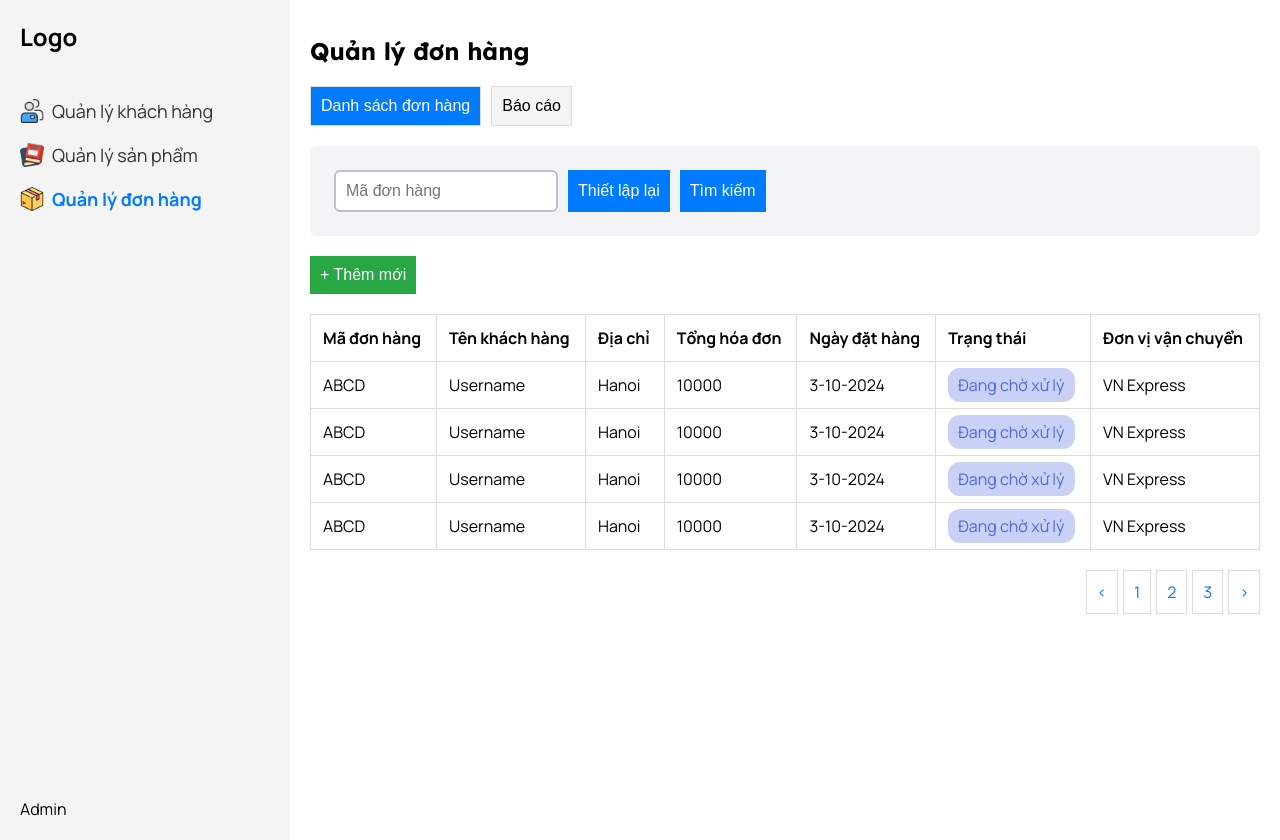
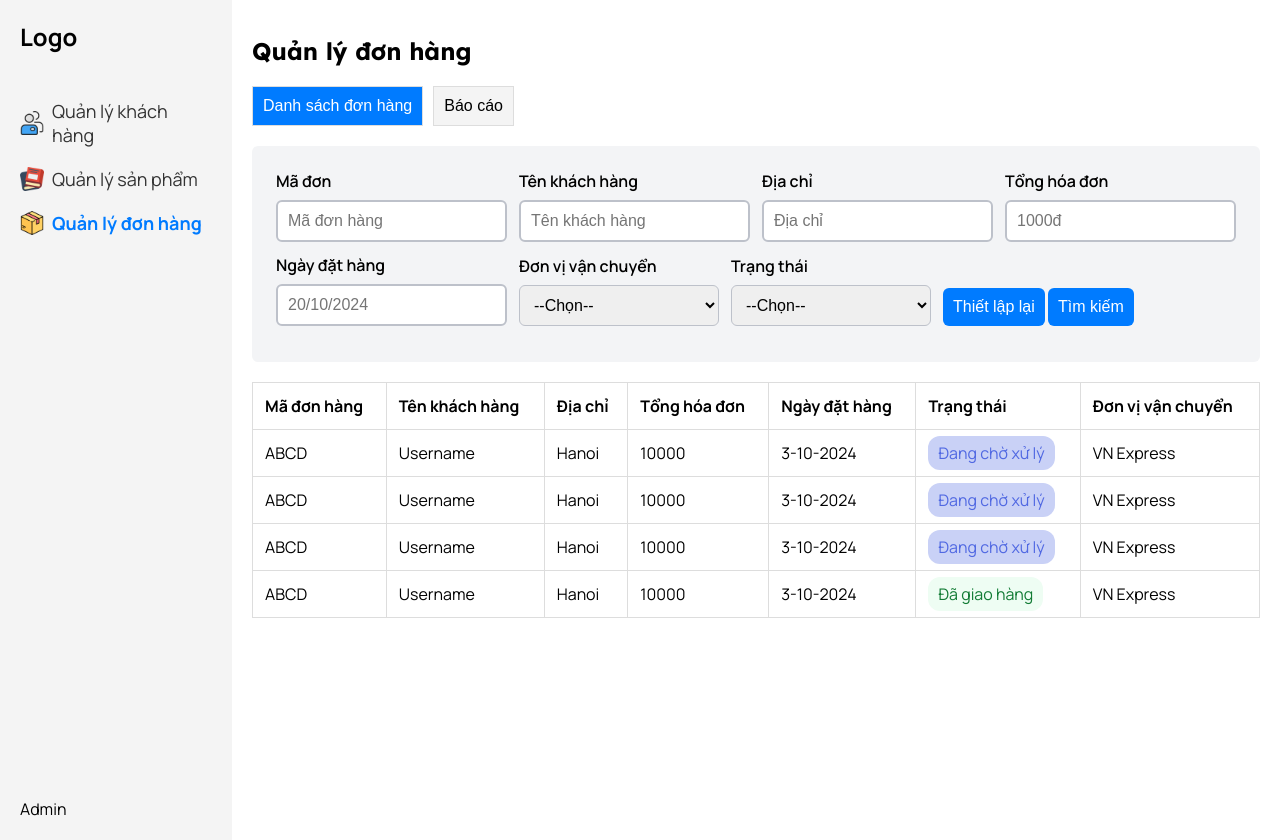
Before and after one commit to nmanhtuan17/admin, a plain HTML site: page order-manage/orders.html in a window 1280 px wide. Drawn offline with nearby package versions, Linux system fonts and the light colour scheme.

Commit message:
:lipstick: update ui order manage

```diff
--- a/order-manage/orders.html
+++ b/order-manage/orders.html
@@ -53,11 +53,48 @@
 
         <div id="DanhSachDonHang" class="tabcontent active">
             <div class="search-section">
-                <input type="text" class="input" id="category-id" placeholder="Mã đơn hàng">
-                <button onclick="resetSearch()">Thiết lập lại</button>
-                <button onclick="searchCategories()">Tìm kiếm</button>
+                <div class="row">
+                    <div>
+                        <label class="search-input-label" for="order-id">Mã đơn</label>
+                        <input type="text" class="input" id="order-id" placeholder="Mã đơn hàng">
+                    </div>
+
+                    <div>
+                        <label class="search-input-label" for="order-customer">Tên khách hàng</label>
+                        <input type="text" class="input" id="order-customer" placeholder="Tên khách hàng">
+                    </div>
+                    <div>
+                        <label class="search-input-label" for="order-address">Địa chỉ</label>
+                        <input type="text" class="input" id="order-address" placeholder="Địa chỉ">
+                        </select>
+                    </div>
+                    <div>
+                        <label class="search-input-label" for="order-total">Tổng hóa đơn</label>
+                        <input type="number" class="input" id="order-total" placeholder="1000đ">
+                    </div>
+                </div>
+
+                <div class="row align-items-end">
+                    <div>
+                        <label class="search-input-label" for="order-date">Ngày đặt hàng</label>
+                        <input type="text" class="input" id="order-date" placeholder="20/10/2024">
+                    </div>
+                    <div>
+                        <label class="search-input-label" for="order-shipment">Đơn vị vận chuyển</label>
+                        <select class="selector" id="order-shipment">
+                        </select>
+                    </div>
+                    <div>
+                        <label class="search-input-label" for="order-status">Trạng thái</label>
+                        <select class="selector" id="order-status">
+                        </select>
+                    </div>
+                    <div>
+                        <button class="search-btn" onclick="resetOrderSearch()">Thiết lập lại</button>
+                        <button class="search-btn" onclick="searchOrders()">Tìm kiếm</button>
+                    </div>
+                </div>
             </div>
-            <button class="btn-add" onclick="addCategory()">+ Thêm mới</button>
             <table>
                 <thead>
                     <tr>
@@ -70,37 +107,48 @@
                         <th>Đơn vị vận chuyển</th>
                     </tr>
                 </thead>
-                <tbody id="category-table">
+                <tbody id="order-table">
                     <!-- Nội dung bảng sẽ được thêm động qua JS -->
                 </tbody>
             </table>
             <div class="pagination">
-                <a href="#">‹</a>
-                <a href="#">1</a>
-                <a href="#">2</a>
-                <a href="#">3</a>
-                <a href="#">›</a>
 
             </div>
         </div>
 
         <div id="BaoCao" class="tabcontent">
             <div class="search-section">
-                <input type="text" class="input" id="category-id" placeholder="Mã thể loại">
-                <input type="text" class="input" id="category-name" placeholder="Thể loại">
-                <select class="selector" id="status">
-                    <option value="">--Chọn--</option>
-                    <option value="active">Hoạt động</option>
-                    <option value="inactive">Không hoạt động</option>
-                </select>
-                <button onclick="resetSearch()">Thiết lập lại</button>
-                <button onclick="searchCategories()">Tìm kiếm</button>
+                <div class="row align-items-end">
+                    <div>
+                        <label class="search-input-label" for="product-id">Mã sách</label>
+                        <input type="text" class="input" id="product-id" placeholder="Mã sách">
+                    </div>
+
+                    <div>
+                        <label class="search-input-label" for="product-name">Tên sách</label>
+                        <input type="text" class="input" id="product-name" placeholder="Tên sách">
+                    </div>
+                    <div>
+                        <label class="search-input-label" for="product-category">Thế loại</label>
+                        <select class="selector" id="product-category">
+                        </select>
+                    </div>
+                    <div>
+                        <label class="search-input-label" for="product-author">Tác giả</label>
+                        <input type="text" class="input" id="product-author" placeholder="Tác giả">
+                    </div>
+                    <div>
+                        <button class="search-btn" onclick="resetProductSearch()">Thiết lập lại</button>
+                        <button class="search-btn" onclick="searchProducts()">Tìm kiếm</button>
+                    </div>
+                </div>
             </div>
             <canvas id="myChart" style="width:100%;max-width:700px"></canvas>
         </div>
     </div>
     <script src="./scripts.js"></script>
     <script src="./chart.js"></script>
+    <script src="./ui.js"></script>
 </body>
 
 </html>
--- a/order-manage/scripts.js
+++ b/order-manage/scripts.js
@@ -1,27 +1,75 @@
 // Fake data thể loại
-const categories = [
-  { id: "ABCD", name: "Username", address: "Hanoi",total: 10000, date: '3-10-2024', status: "Đang chờ xử lý", shipment: 'VN Express' },
-  { id: "ABCD", name: "Username", address: "Hanoi",total: 10000, date: '3-10-2024', status: "Đang chờ xử lý", shipment: 'VN Express' },
-  { id: "ABCD", name: "Username", address: "Hanoi",total: 10000, date: '3-10-2024', status: "Đang chờ xử lý", shipment: 'VN Express' },
-  { id: "ABCD", name: "Username", address: "Hanoi",total: 10000, date: '3-10-2024', status: "Đang chờ xử lý", shipment: 'VN Express' },
+const orders = [
+  {
+    id: "ABCD",
+    name: "Username",
+    address: "Hanoi",
+    total: 10000,
+    date: '3-10-2024',
+    status: {
+      value: "Đang chờ xử lý",
+      color: '#5068E2FF',
+      background: '#C9D1F6FF'
+    },
+    shipment: 'VN Express'
+  },
+  {
+    id: "ABCD",
+    name: "Username",
+    address: "Hanoi",
+    total: 10000,
+    date: '3-10-2024',
+    status: {
+      value: "Đang chờ xử lý",
+      color: '#5068E2FF',
+      background: '#C9D1F6FF'
+    },
+    shipment: 'VN Express'
+  },
+  {
+    id: "ABCD",
+    name: "Username",
+    address: "Hanoi",
+    total: 10000,
+    date: '3-10-2024',
+    status: {
+      value: "Đang chờ xử lý",
+      color: '#5068E2FF',
+      background: '#C9D1F6FF'
+    },
+    shipment: 'VN Express'
+  },
+  {
+    id: "ABCD",
+    name: "Username",
+    address: "Hanoi",
+    total: 10000,
+    date: '3-10-2024',
+    status: {
+      value: "Đã giao hàng",
+      color: '#117B34FF',
+      background: '#EEFDF3FF'
+    },
+    shipment: 'VN Express'
+  },
 ];
 
-// Hàm tìm kiếm (giả lập)
-function searchCategories() {
-  const tableBody = document.getElementById('category-table');
+// Hàm tìm kiếm
+function searchOrders() {
+  const tableBody = document.getElementById('order-table');
   tableBody.innerHTML = '';
 
   // Hiển thị danh sách thể loại
-  categories.forEach(category => {
+  orders.forEach(order => {
     const row = `<tr>
-          <td>${category.id}</td>
-          <td>${category.name}</td>
-          <td>${category.address}</td>
-          <td>${category.total}</td>
-          <td>${category.date}</td>
-          <td><span class="status ${category.status == 'Đang chờ xử lý' ? 'status-active' : 'status-inactive'}">${category.status}</span>
+          <td>${order.id}</td>
+          <td>${order.name}</td>
+          <td>${order.address}</td>
+          <td>${order.total}</td>
+          <td>${order.date}</td>
+          <td><span class="status" style="color:${order.status.color};background-color:${order.status.background};">${order.status.value}</span>
           </td>
-          <td>${category.shipment}</td>
+          <td>${order.shipment}</td>
       </tr>`;
     tableBody.innerHTML += row;
   });
@@ -29,19 +77,9 @@ function searchCategories() {
 
 // Hàm thiết lập lại tìm kiếm
 function resetSearch() {
-  document.getElementById('category-id').value = '';
-  document.getElementById('category-name').value = '';
+  document.getElementById('order-id').value = '';
+  document.getElementById('order-name').value = '';
   document.getElementById('status').value = '';
-}
-
-// Hàm thêm mới thể loại
-function addCategory() {
-  alert('Thêm mới thể loại');
-}
-
-// Hàm xóa thể loại
-function deleteCategory(id) {
-  alert(`Xóa thể loại có mã: ${id}`);
 }
 
 // Hàm chuyển tab
@@ -61,7 +99,7 @@ function openTab(evt, tabName) {
 
 // Khởi động trang với tab "Danh sách thể loại"
 document.addEventListener('DOMContentLoaded', () => {
-  searchCategories();  // Load dữ liệu khi trang mở
+  searchOrders();  // Load dữ liệu khi trang mở
 });
 
 // Hiển thị modal
--- a/order-manage/styles.css
+++ b/order-manage/styles.css
@@ -14,10 +14,40 @@ h6 {
   font-family: 'Lexend', sans-serif;
 }
 
+.d-flex {
+  display: flex;
+}
+
+.row {
+  display: flex;
+  flex: 1;
+  width: 100%;
+  margin-bottom: 12px;
+  gap: 12px;
+}
+
+.align-items-end {
+  align-items: flex-end;
+}
+
+.w-250 {
+  width: 250px !important;
+}
+
+input {
+  outline: none;
+}
+
+input[type="file"] {
+  display: none;
+}
+
 .input {
   border-radius: 6px;
   border-color: #BDC1CAFF;
   border-style: solid;
+  display: block;
+  margin-top: 8px;
 }
 
 .selector {
@@ -25,6 +55,8 @@ h6 {
   border-color: #BDC1CAFF;
   border-style: solid;
   outline: none;
+  display: block;
+  margin-top: 8px;
 }
 
 .input:focus {
@@ -121,42 +153,39 @@ h6 {
 }
 
 .search-section {
-  display: flex;
+  /* display: flex; */
   gap: 10px;
   margin-bottom: 20px;
   background-color: #F3F4F6FF;
   padding: 24px;
   border-radius: 6px;
+  align-items: flex-end;
+}
+
+.search-input-label {
+  font-size: 18;
+  font-weight: 600;
 }
 
 .search-section input,
 select {
   padding: 10px;
   font-size: 16px;
-  width: 200px;
+  min-width: 200px;
 }
 
-.search-section button {
+.search-section .search-btn {
   padding: 10px;
   font-size: 16px;
   background-color: #007bff;
   color: white;
   border: none;
   cursor: pointer;
+  border-radius: 6px;
 }
 
-.search-section button:hover {
+.search-section .search-btn:hover {
   background-color: #0056b3;
-}
-
-.btn-add {
-  padding: 10px;
-  font-size: 16px;
-  background-color: #28a745;
-  color: white;
-  border: none;
-  cursor: pointer;
-  margin-bottom: 20px;
 }
 
 table {
@@ -177,21 +206,37 @@ td {
   text-align: left;
 }
 
-.pagination {
+.pagination,
+.pagination-product {
   display: flex;
   justify-content: flex-end;
   gap: 5px;
 }
 
-.pagination a {
+.pagination a,
+.pagination-product a {
   padding: 10px;
   border: 1px solid #ddd;
   text-decoration: none;
   color: #007bff;
 }
 
-.pagination a:hover {
+.pagination a:hover,
+.pagination-product a:hover {
   background-color: #f1f1f1;
+}
+
+.pagination a.active,
+.pagination-product a.active {
+  font-weight: bold;
+  background-color: #007bff;
+  color: white;
+}
+
+.action-edit {
+  cursor: pointer;
+  color: #28a745;
+  margin-right: 10px;
 }
 
 .action-delete {
@@ -233,7 +278,7 @@ td {
   background-color: #fff;
   padding: 20px;
   border-radius: 8px;
-  width: 500px;
+  min-width: 500px;
   max-width: 100%;
   box-shadow: 0 5px 15px rgba(0, 0, 0, 0.3);
 }
@@ -301,3 +346,33 @@ td {
 .modal-actions .btn-save:hover {
   background-color: #0056b3;
 }
+
+.modal-buttons {
+  display: flex;
+  justify-content: flex-end;
+  gap: 12px;
+}
+
+.modal-buttons button {
+  padding: 10px 20px;
+  border: none;
+  border-radius: 4px;
+  cursor: pointer;
+}
+
+.modal-buttons button:hover {
+  opacity: 0.8;
+}
+
+.modal-buttons button:first-child {
+  background-color: #ccc;
+}
+
+.modal-buttons button:last-child {
+  background-color: #ff5c5c;
+  color: white;
+}
+
+.custom-file-upload {
+  cursor: pointer;
+}
--- /dev/null
+++ b/order-manage/ui.js
@@ -0,0 +1,68 @@
+
+const orderStatuses = [
+  {
+    id: 1,
+    status: 'Đang chờ xử lý'
+  },
+  {
+    id: 2,
+    status: 'Đã xác nhận'
+  },
+  {
+    id: 3,
+    status: 'Đang xử lý'
+  },
+  {
+    id: 4,
+    status: 'Đang vận chuyển'
+  },
+  {
+    id: 5,
+    status: 'Đã giao hàng'
+  },
+  {
+    id: 6,
+    status: 'Đã hủy'
+  },
+  {
+    id: 7,
+    status: 'Hoàn trả'
+  },
+]
+
+
+const shipments = [
+  {
+    id: 1,
+    name: 'VN Express'
+  },
+  {
+    id: 2,
+    name: 'GHTK'
+  }
+]
+
+function renderSelectShipment() {
+  const orderShipment = document.getElementById('order-shipment');
+  orderShipment.innerHTML = '<option value="">--Chọn--</option>';
+
+  shipments.forEach(s => {
+    const row = `<option value="${s.id}">${s.name}</option>`;
+    orderShipment.innerHTML += row;
+  });
+}
+
+function renderSelectStatus() {
+  const orderStatus = document.getElementById('order-status');
+  orderStatus.innerHTML = '<option value="">--Chọn--</option>';
+
+  orderStatuses.forEach(s => {
+    const row = `<option value="${s.id}">${s.status}</option>`;
+    orderStatus.innerHTML += row;
+  });
+}
+
+document.addEventListener('DOMContentLoaded', () => {
+  renderSelectShipment()
+  renderSelectStatus()
+});
--- a/product-manage/styles.css
+++ b/product-manage/styles.css
@@ -181,6 +181,7 @@ select {
   color: white;
   border: none;
   cursor: pointer;
+  border-radius: 6px;
 }
 
 .search-section .search-btn:hover {
--- a/styles.css
+++ b/styles.css
@@ -116,6 +116,7 @@ h6 {
   color: white;
   border: none;
   cursor: pointer;
+  border-radius: 6px;
 }
 
 .search-section button:hover {
```
